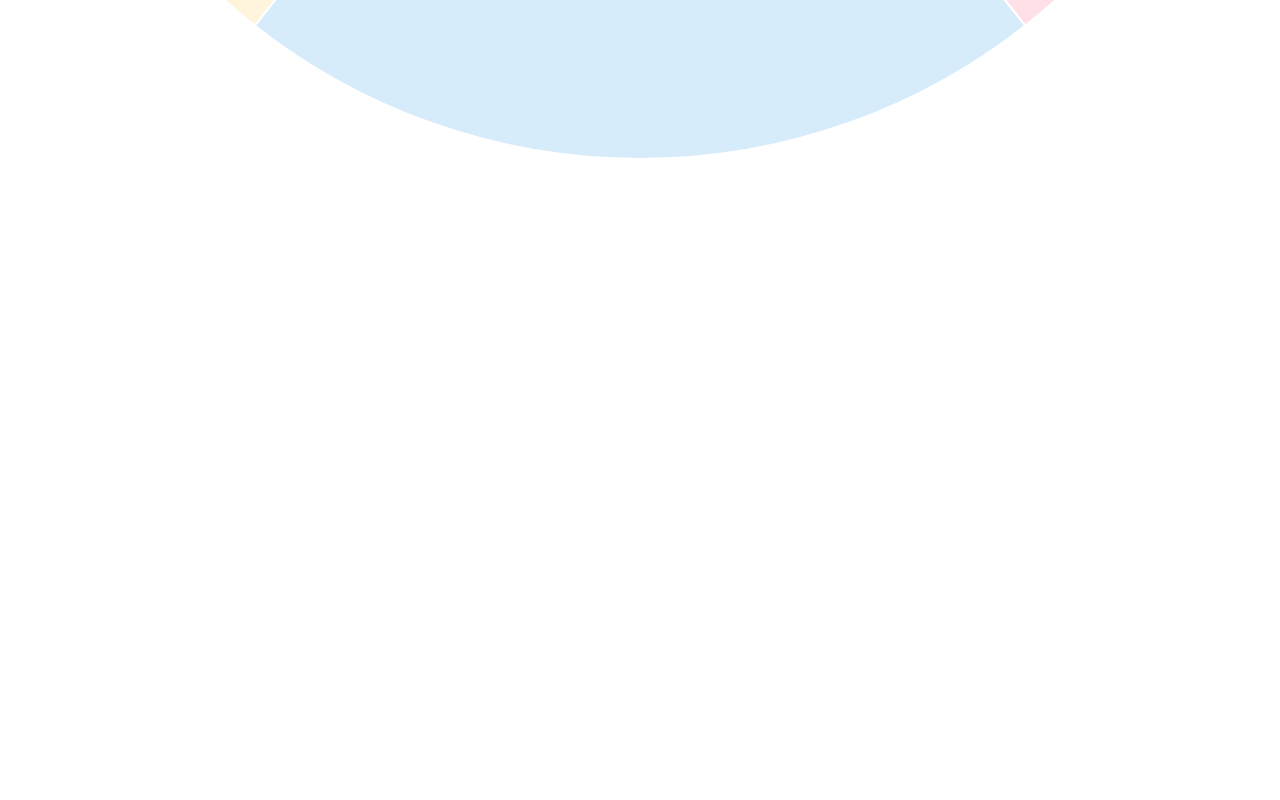
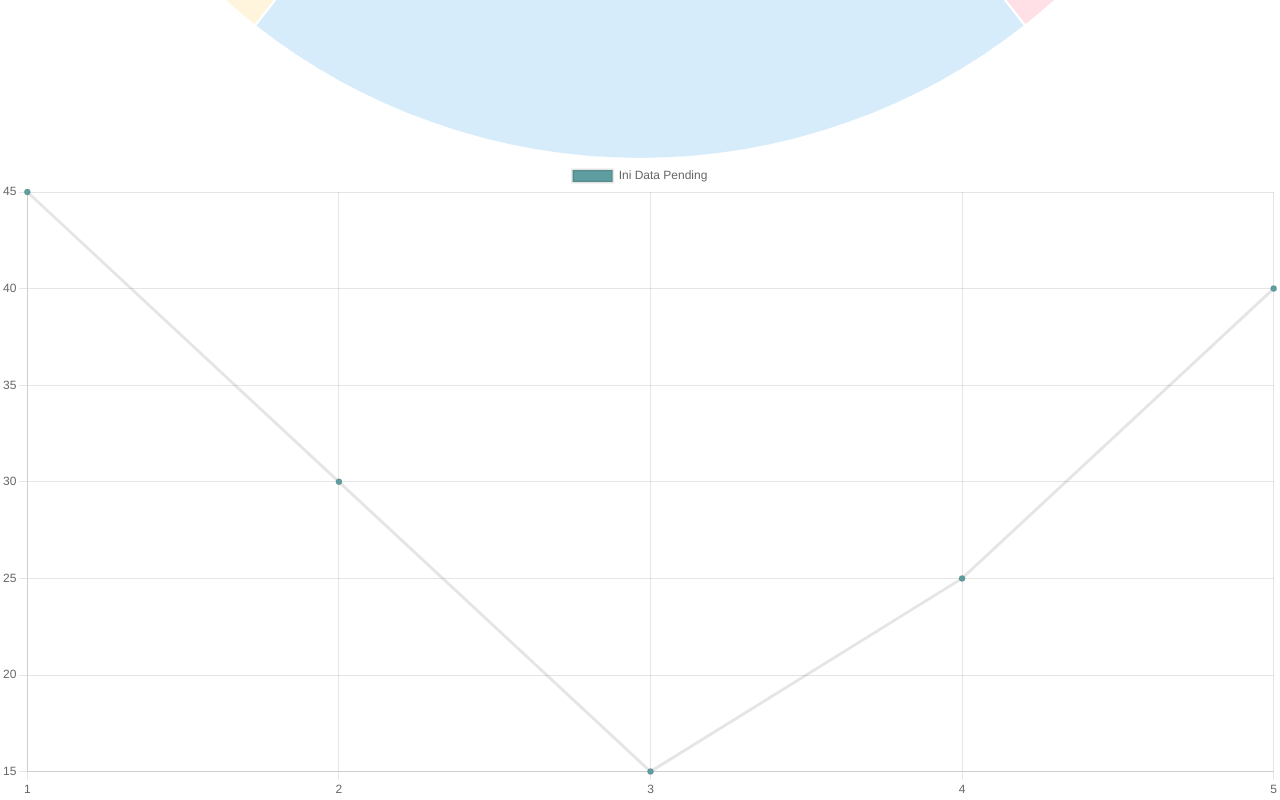
Before and after one commit to salsabilaathika-97/latihan-react-chart, a React (Create React App) app: page / in a window 1280 px wide. Shown: the part 1842-2642 px from the top of the page. Before the commit the page ends 2002 px from the top, so only its background shows below. Built offline with nearby package versions, Linux system fonts and the light colour scheme.

Commit message:
create line chart component

```diff
--- a/src/App.js
+++ b/src/App.js
@@ -1,8 +1,9 @@
 import {useEffect, useState} from 'react';
 import './App.css';
 import BarChart from './components/BarChart';
+import LineChart from './components/LineChart';
 import PieChart from './components/PieChart';
-import { buyList, orderList } from './data';
+import { buyList, orderList, pendingList } from './data';
 
 function App() {
   const [dataChart, setDataChart] = useState({
@@ -14,6 +15,14 @@ function App() {
   });
 
   const [buyChart, setBuyChart] = useState({
+    labels: [],
+    datasets: [{
+      label: "",
+      data: [],
+    }],
+  });
+
+  const [pendingChart, setPendingChart] = useState({
     labels: [],
     datasets: [{
       label: "",
@@ -49,11 +58,23 @@ function App() {
     })
   },[])
 
+  useEffect(() => {
+    setPendingChart({
+      labels: pendingList.map(item => item.date),
+      datasets: [{
+        label: 'Ini Data Pending',
+        data: pendingList.map(item => item.totalOrder),
+        backgroundColor: 'rgba(95, 158, 160)'
+      }]
+    })
+  },[])
+
   return (
     <div className="App">
       <h1>Test</h1>
       {!!dataChart.labels.length && <BarChart dataChart={dataChart}/>}
       {!!buyChart.labels.length && <PieChart buyChart={buyChart}/>}
+      {!!pendingChart.labels.length && <LineChart pendingChart={pendingChart}/>}
     </div>
   );
 }
--- /dev/null
+++ b/src/components/LineChart.js
@@ -0,0 +1,31 @@
+import React from 'react';
+import {
+  Chart as ChartJS,
+  CategoryScale,
+  LinearScale,
+  PointElement,
+  LineElement,
+  Title,
+  Tooltip,
+  Legend,
+} from 'chart.js';
+import { Line } from 'react-chartjs-2';
+ChartJS.register(
+    CategoryScale,
+    LinearScale,
+    PointElement,
+    LineElement,
+    Title,
+    Tooltip,
+    Legend
+  );
+
+const LineChart = ({pendingChart}) => {
+    return (
+        <div>
+            <Line data={pendingChart} />
+        </div>
+    )
+}
+
+export default LineChart;
--- a/src/data.js
+++ b/src/data.js
@@ -56,3 +56,24 @@ export const buyList = [
         totalOrder: 30
     },
 ]
+
+export const pendingList = [
+    {
+        date: 1,
+        totalOrder: 45
+    },
+    {
+        date: 2,
+        totalOrder: 30
+    },{
+        date: 3,
+        totalOrder: 15
+    },
+    {
+        date: 4,
+        totalOrder: 25
+    },{
+        date: 5,
+        totalOrder: 40
+    },
+]
```
